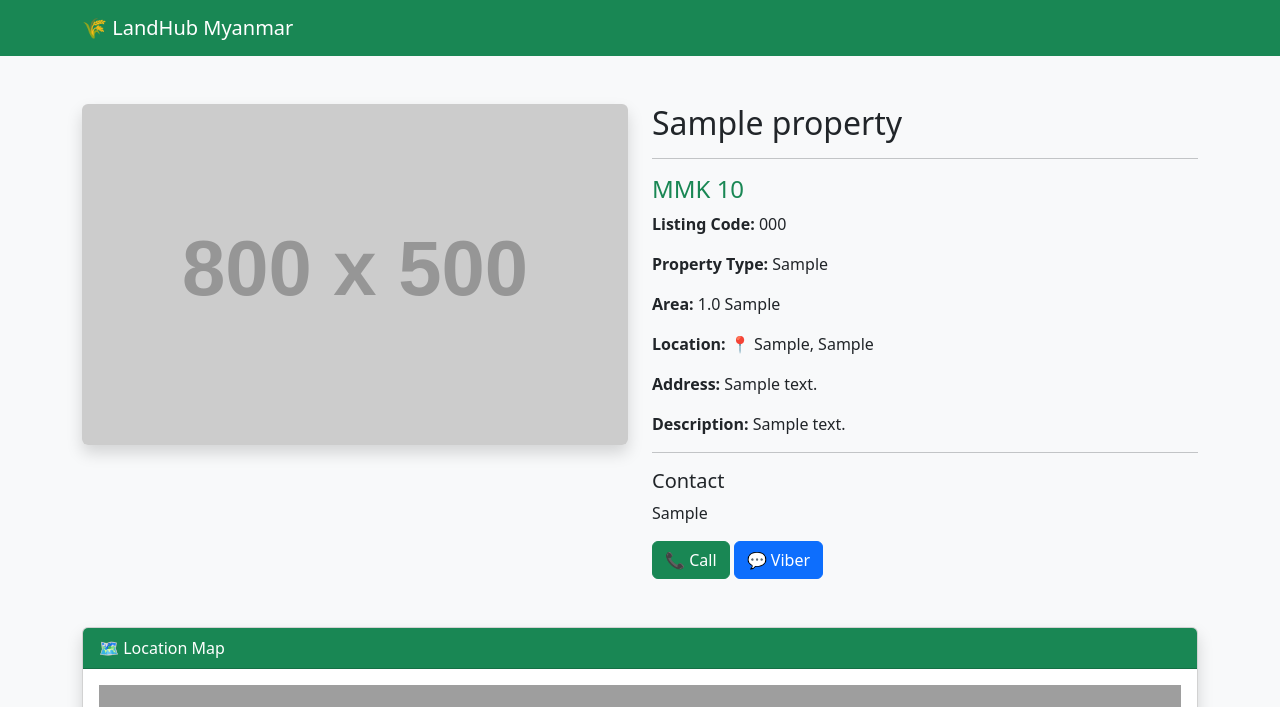
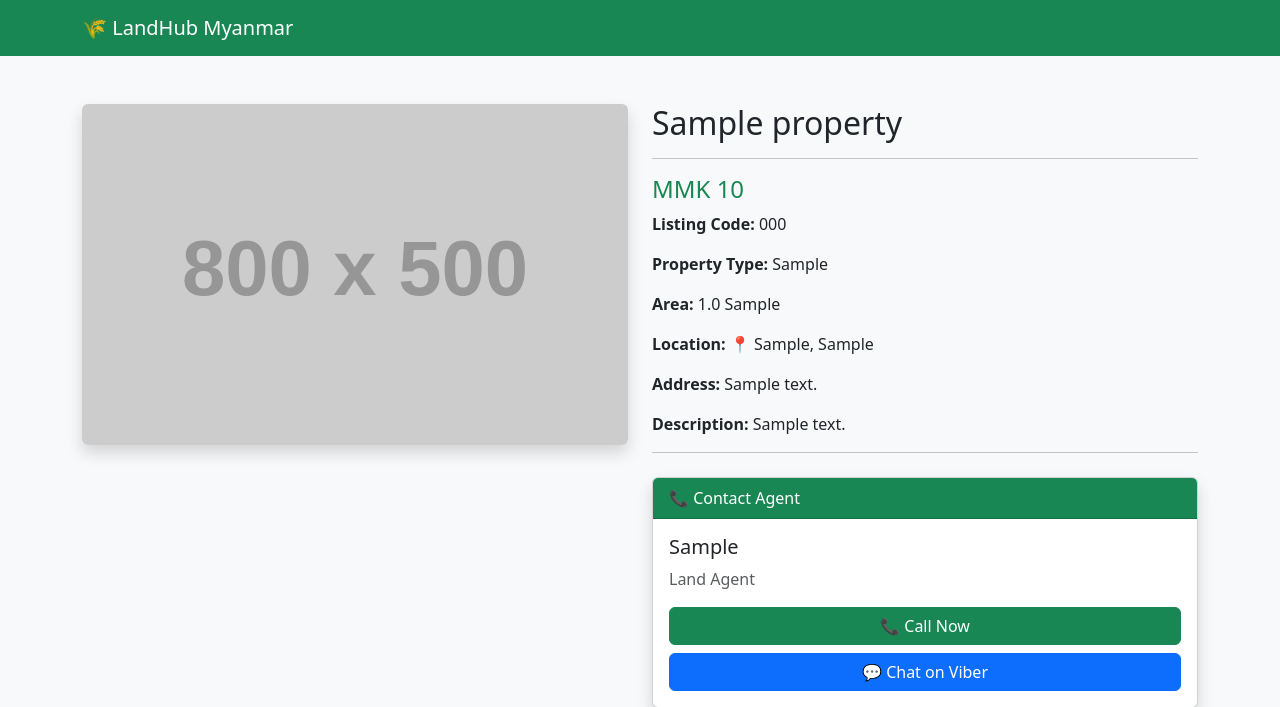
Before and after one commit to MinKhantKyawFreddy/LandHub, a Flask app: page /property/1 in a window 1280 px wide. Shown: the top 707 px of the page. Run offline with Flask 3, Linux system fonts and the light colour scheme; tables that the repository leaves empty hold one stand-in row (values such as "Sample post"); grey boxes labelled with a size stand in for pictures from a placeholder-image service; some libraries are stand-ins or nearby versions; grey boxes are pictures that could not be loaded.

Commit message:
make buttons work for contact

```diff
--- a/app/templates/property_detail.html
+++ b/app/templates/property_detail.html
@@ -123,23 +123,38 @@
 
 
 
-            <!-- Contact -->
+            <!-- Contact Section -->
 
-            <h5>
-                Contact
-            </h5>
+<div class="card shadow mt-4">
+
+    <div class="card-header bg-success text-white">
+
+        📞 Contact Agent
+
+    </div>
 
 
-            <p>
-                {{ property.contact_person }}
-            </p>
+    <div class="card-body">
 
+
+        <h5>
+            {{ property.contact_person }}
+        </h5>
+
+
+        <p class="text-muted">
+            Land Agent
+        </p>
+
+
+
+        <div class="d-grid gap-2">
 
 
             <a href="tel:{{ property.agent.phone }}"
                class="btn btn-success">
 
-                📞 Call
+                📞 Call Now
 
             </a>
 
@@ -148,10 +163,9 @@
             <a href="viber://chat?number={{ property.agent.viber }}"
                class="btn btn-primary">
 
-                💬 Viber
+                💬 Chat on Viber
 
             </a>
-
 
 
         </div>
@@ -159,6 +173,8 @@
 
     </div>
 
+
+</div>
 
 
 
```
